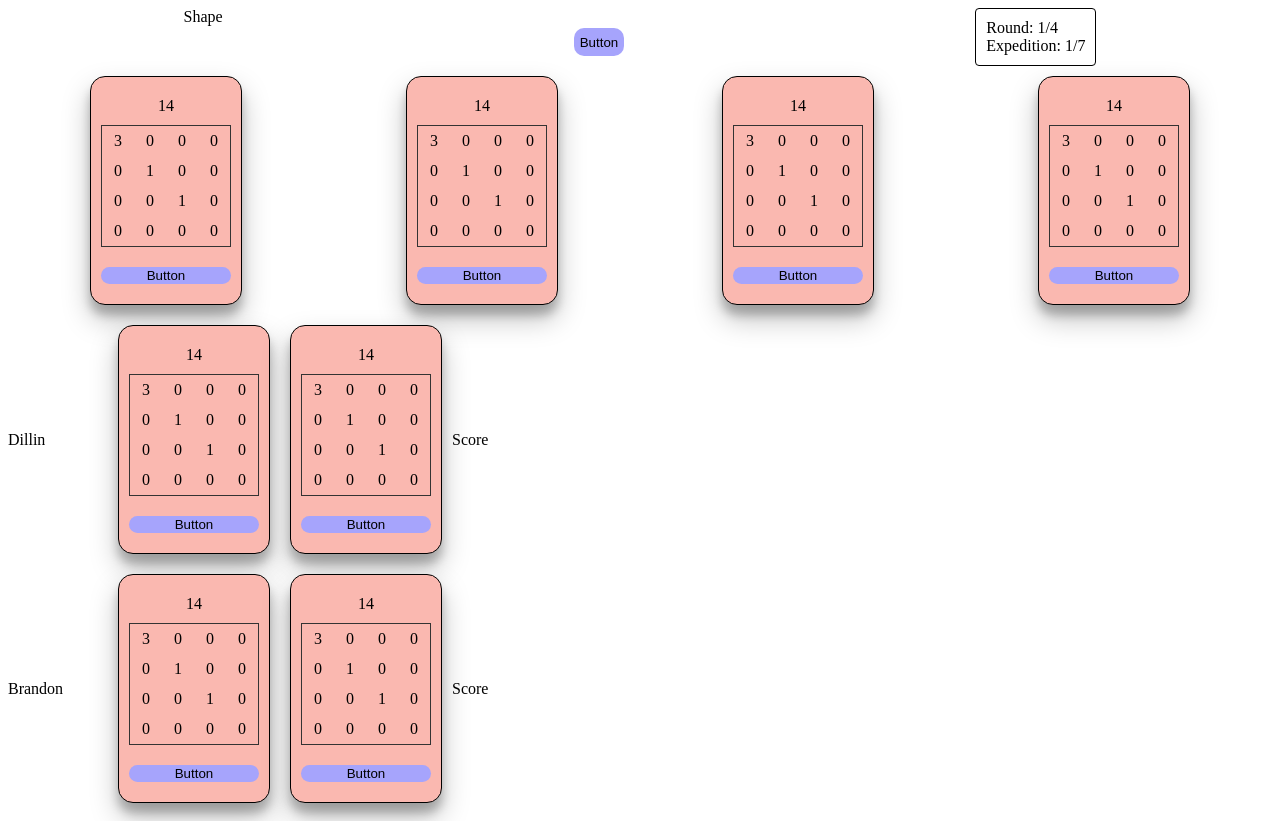
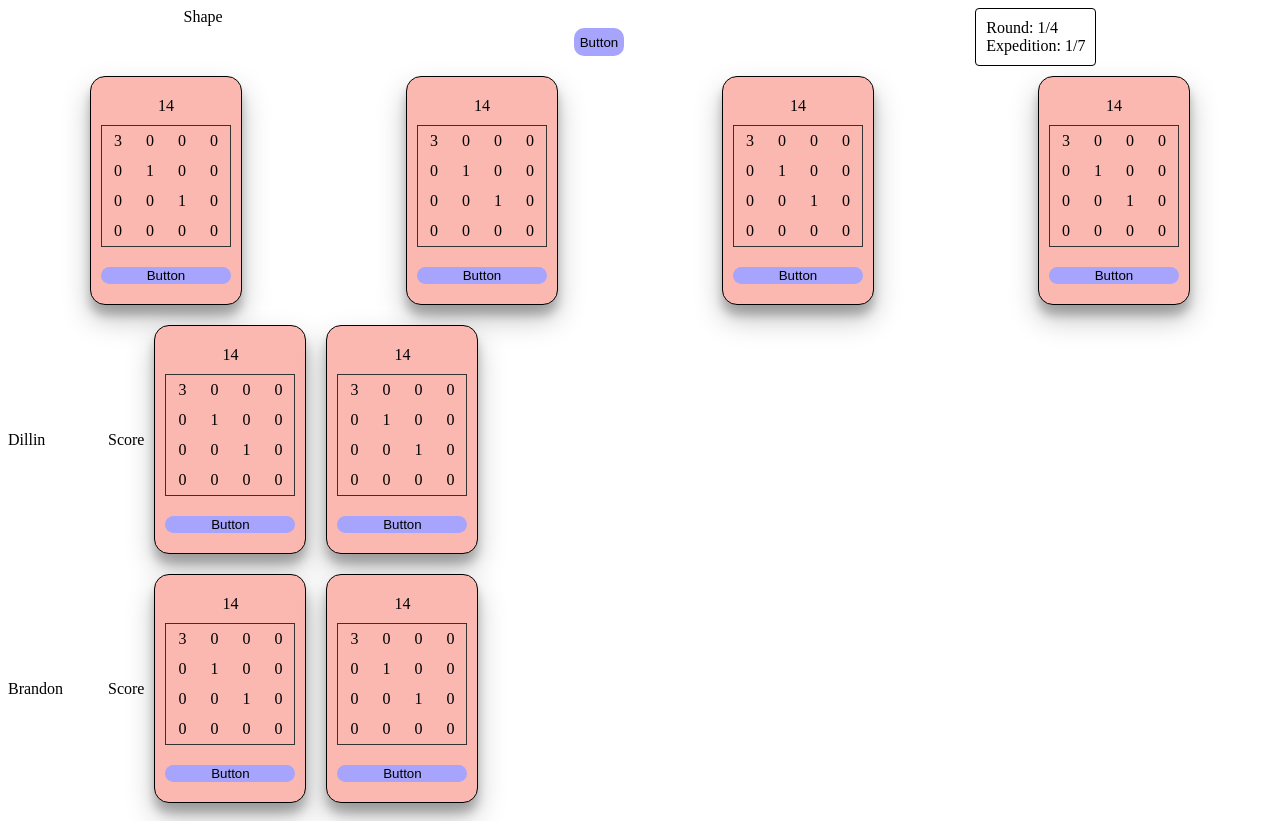
Before and after one commit to dstriz09/treasure-hunt, a React (Create React App) app: page / in a window 1280 px wide. Built offline with nearby package versions, Linux system fonts and the light colour scheme.

Commit message:
small cleanup

```diff
--- a/src/components/Player.js
+++ b/src/components/Player.js
@@ -7,13 +7,11 @@ import { StyledPlayer, StyledPlayerName } from "../styles/StyledPlayer";
 function Player({ name, cards }) {
   return (
     <StyledPlayer>
-      <StyledPlayerName>
-        <div>{name}</div>
-      </StyledPlayerName>
+      <StyledPlayerName>{name}</StyledPlayerName>
+      <Score />
       {cards.map((card, x) => (
         <Card key={x} card={card} />
       ))}
-      <Score />
     </StyledPlayer>
   );
 }
```
Also changed, not shown: 2 other files (tests, documents, lock files or other folders).
